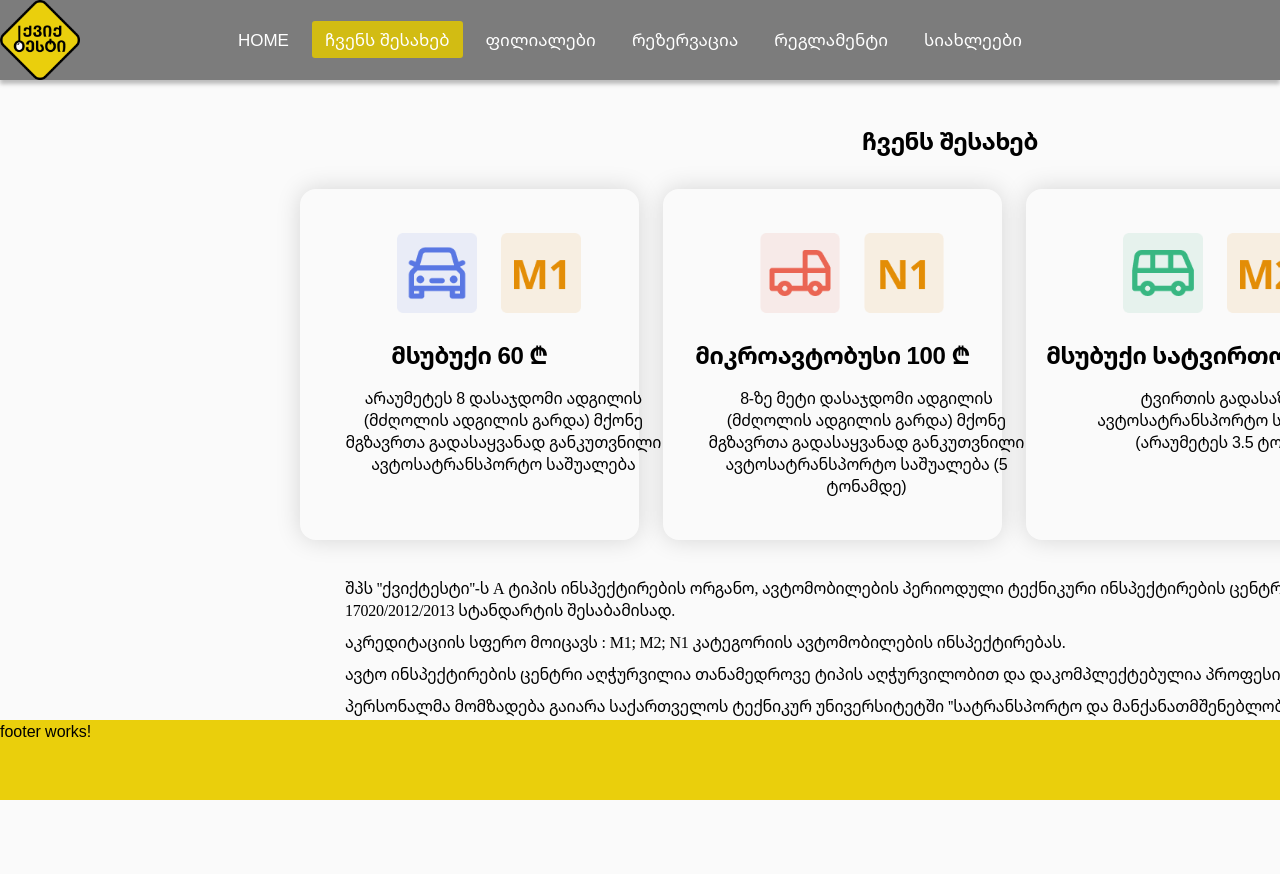
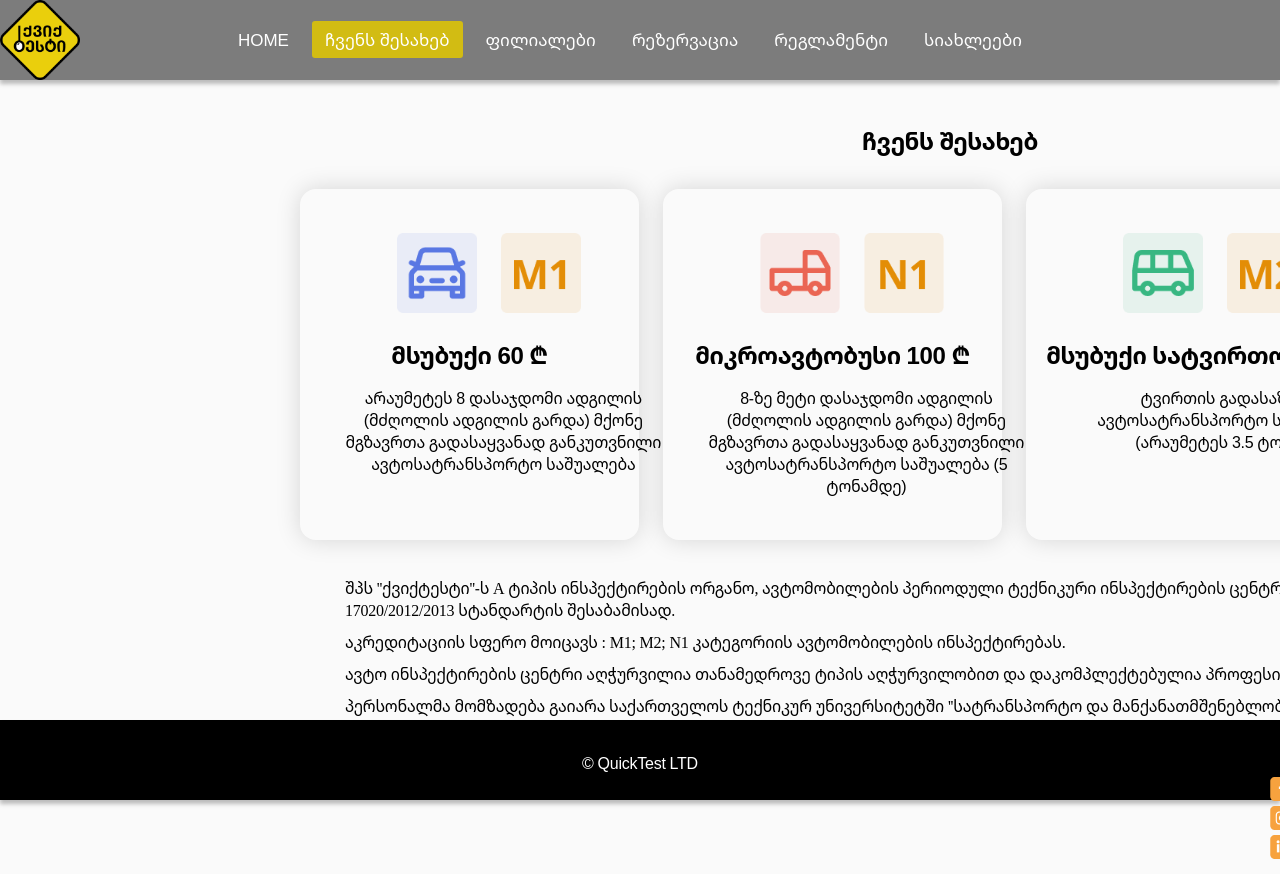
Before and after one commit to Khatuniko/QuickTest, an Angular app: page /about-us in a window 1280 px wide. Shown: the top 874 px of the page. Built offline with nearby package versions, Linux system fonts and the light colour scheme.

Commit message:
footer changes

```diff
--- a/src/app/module/main-pg/about-us/about-us.component.scss
+++ b/src/app/module/main-pg/about-us/about-us.component.scss
@@ -23,11 +23,9 @@
 
 .cards  {
     display: flex;
-    // justify-content: space-around;
     width: 1,320px;
     height:351px;
     margin-top: 32px;
-    // margin-top:76px;
     margin-left: 60px;
     gap: 24px;
 
@@ -74,10 +72,6 @@ img {
     margin-left:10%;
 
 }
-// .card__text {
-//     margin-left:15%;
-
-// }
 }
 .aboutus__paragraph {
     width: 1240px;
--- a/src/app/module/main-pg/footer/footer.component.html
+++ b/src/app/module/main-pg/footer/footer.component.html
@@ -1 +1,13 @@
-<p>footer works!</p>
+<footer>
+    <h5 class="social__media__heading">© QuickTest LTD</h5>
+    <div class="social__media">
+        <a href="https://www.facebook.com/VehicleInspectionCentre" target="_blank">
+            <img src="./assets/footer/facebook.png" alt="facebook"></a>
+        <a href="https://www.instagram.com/quicktest.ge/" target="_blank">
+            <img src="./assets/footer/instagram.png" alt="instagram">
+        </a>
+        <a href="https://www.linkedin.com/company/quicktestge/about/" target="_blank">
+            <img src="./assets/footer/linkedin.png" alt="linkedin">
+        </a>
+    </div>
+</footer>
--- a/src/app/module/main-pg/footer/footer.component.scss
+++ b/src/app/module/main-pg/footer/footer.component.scss
@@ -1,9 +1,43 @@
-p {
+footer {
     margin:0;
-    background-color:#EACF0C;
+    background-color: #000000;
+    box-shadow: 0px 4px 4px 0px #00000040;
     position: absolute;
     bottom:0;
     height: 80px;
     width: 100%;
+    // display: flex;
+
+
+.social__media__heading {
+    color:white;
+    padding: 3px;
+    text-align: center;
+    margin-top: 29px;
+    font-size: 16px;
+    font-weight: 500;
+    line-height: 22px;
+    letter-spacing: -0.015em;
+    text-align: center;
+
 
 }
+.social__media {
+    // width: 120px;
+    height: 24px;
+    // margin-top: 28px;
+    margin-left: 1260.29px;
+    gap: 24px;
+    // justify-content: space-between;
+// padding: 12px;
+// margin-right:50px;
+
+a {
+    // padding: 24px;
+    padding:10px;
+    // margin-left: 50px;
+}
+
+}
+
+}
```
Also changed, not shown: src/assets/footer/linkedin.png (renamed from src/assets/footer/linkdin.png).
